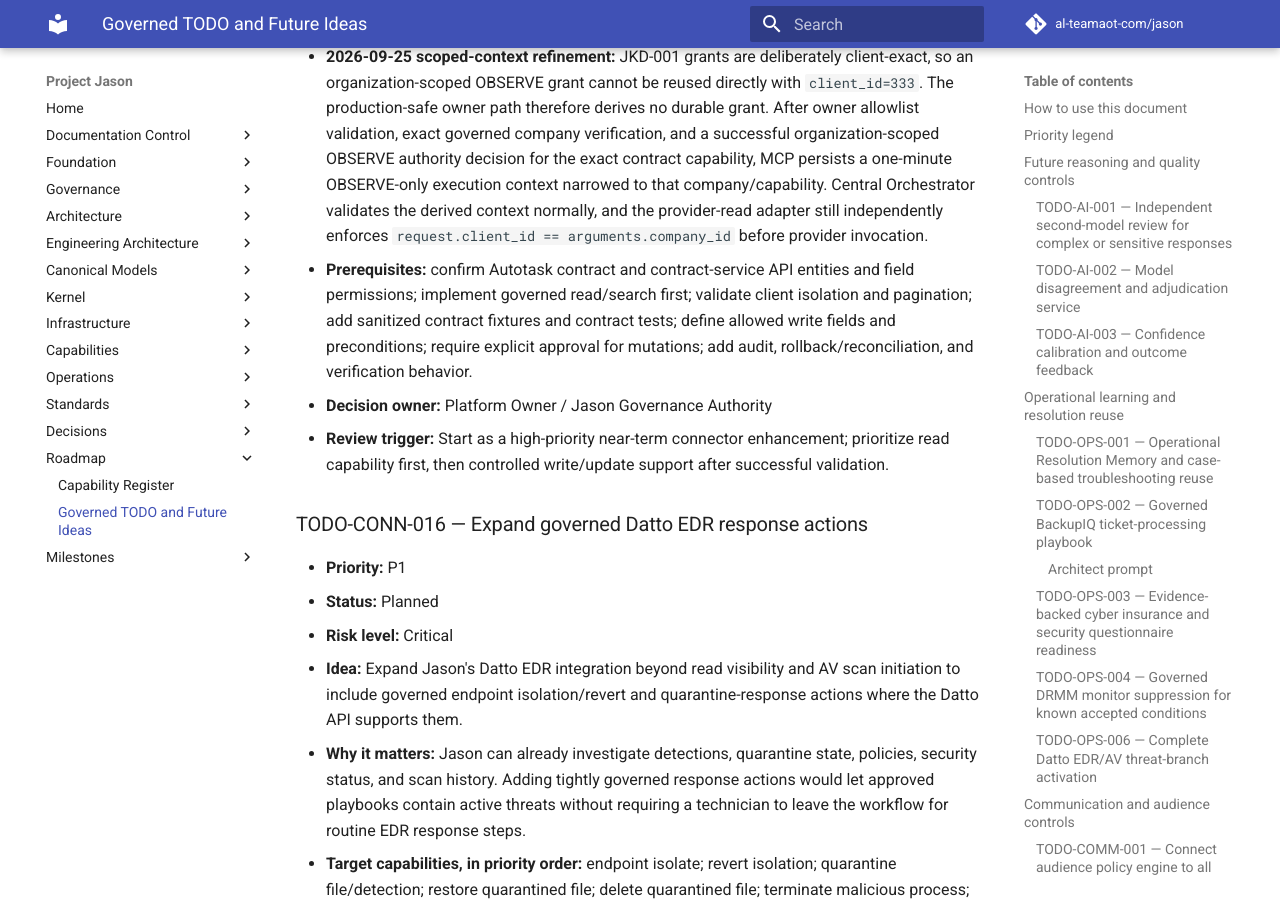
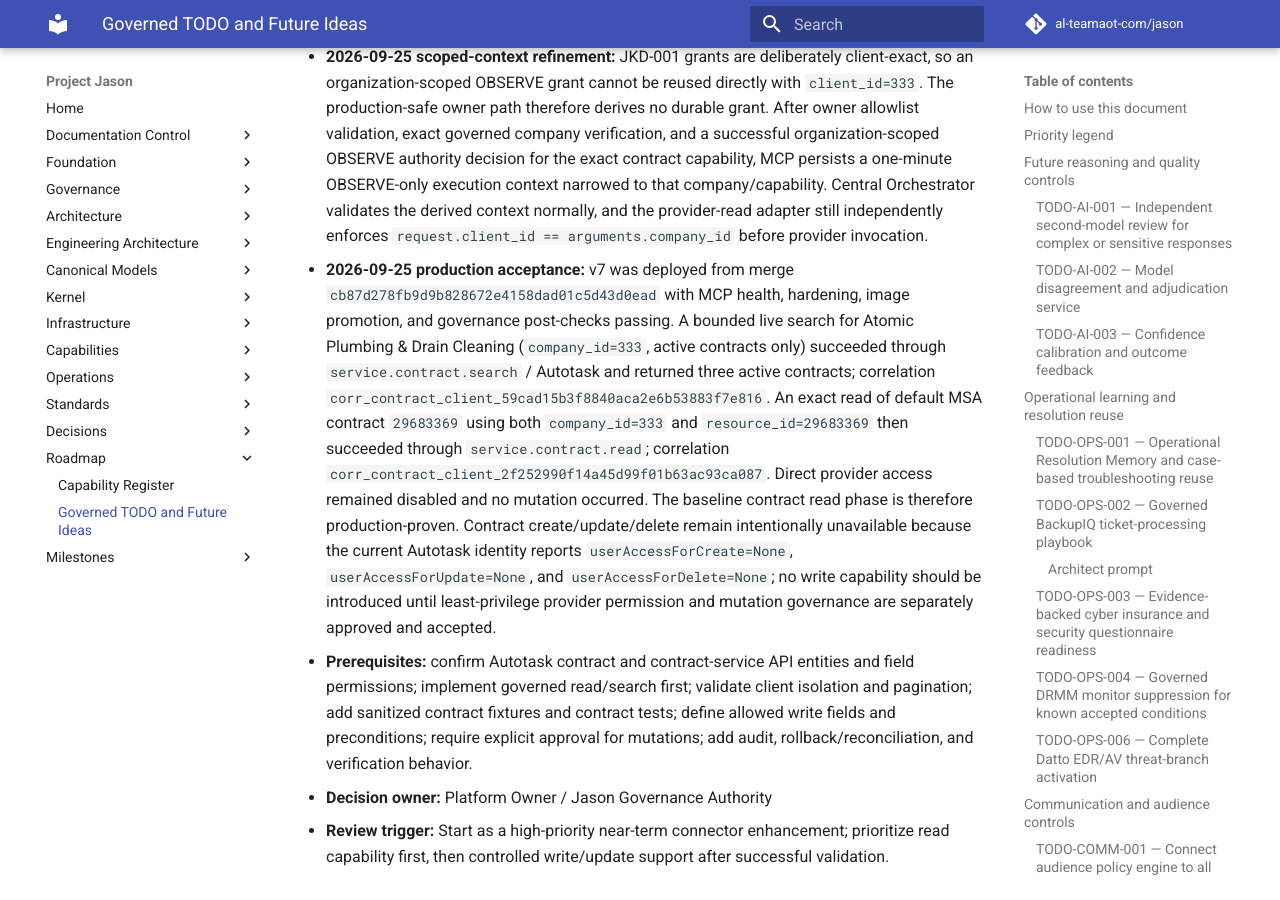
Before and after one commit to al-teamaot-com/jason, an MkDocs documentation site: the page built from docs/roadmaps/Project-Jason-TODO-and-Future-Ideas.md, in a window 1280 px wide and 900 px high, scrolled down 37183 px. Built offline with MkDocs 1.6.1 and Material for MkDocs 9.7.7, drawn with Linux system fonts in a browser that asks for light colours; comment, search, counter and statistics services are not loaded; some of the changed text lies outside the part shown.

Commit message:
Record CONN-015 read production acceptance

```diff
--- a/docs/roadmaps/Project-Jason-TODO-and-Future-Ideas.md
+++ b/docs/roadmaps/Project-Jason-TODO-and-Future-Ideas.md
@@ -961,7 +961,7 @@
 ### TODO-CONN-015 — Governed Autotask contract read/write capability
 
 - **Priority:** P1
-- **Status:** In progress — read-only contract search/read source implemented; v7 production activation and live client acceptance pending
+- **Status:** Read phase production-proven 2026-09-25 — write phase blocked by current Autotask update permission
 - **Risk level:** High
 - **Idea:** Add governed Autotask contract capabilities so Jason can search and read contracts and related contract-service/billing details, then support tightly controlled contract updates where the Autotask API permits them.
 - **Why it matters:** Contract visibility is required for vendor-cost reconciliation, client profitability analysis, billing validation, service reconciliation, and accurate operational decisions that depend on what AOT is actually contracted to provide and bill.
@@ -973,6 +973,8 @@
 - **2026-09-25 owner-context refinement:** Provider-read authority is intentionally OBSERVE-only, so ADMINISTER cannot be used as a provider-read client-selection gate. The owner selector now reuses Jason's existing authenticated `approval_owner_identities()` allowlist. Only an organization-scoped owner may derive temporary contract client context; exact governed company verification and a normal OBSERVE authority decision for that same client/capability are still required. Non-owner organization-scoped identities fail closed before company resolution.
 
 - **2026-09-25 scoped-context refinement:** JKD-001 grants are deliberately client-exact, so an organization-scoped OBSERVE grant cannot be reused directly with `client_id=333`. The production-safe owner path therefore derives no durable grant. After owner allowlist validation, exact governed company verification, and a successful organization-scoped OBSERVE authority decision for the exact contract capability, MCP persists a one-minute OBSERVE-only execution context narrowed to that company/capability. Central Orchestrator validates the derived context normally, and the provider-read adapter still independently enforces `request.client_id == arguments.company_id` before provider invocation.
+
+- **2026-09-25 production acceptance:** v7 was deployed from merge `cb87d278fb9d9b828672e4158dad01c5d43d0ead` with MCP health, hardening, image promotion, and governance post-checks passing. A bounded live search for Atomic Plumbing & Drain Cleaning (`company_id=333`, active contracts only) succeeded through `service.contract.search` / Autotask and returned three active contracts; correlation `corr_contract_client_59cad15b3f8840aca2e6b53883f7e816`. An exact read of default MSA contract `29683369` using both `company_id=333` and `resource_id=29683369` then succeeded through `service.contract.read`; correlation `corr_contract_client_2f252990f14a45d99f01b63ac93ca087`. Direct provider access remained disabled and no mutation occurred. The baseline contract read phase is therefore production-proven. Contract create/update/delete remain intentionally unavailable because the current Autotask identity reports `userAccessForCreate=None`, `userAccessForUpdate=None`, and `userAccessForDelete=None`; no write capability should be introduced until least-privilege provider permission and mutation governance are separately approved and accepted.
 - **Prerequisites:** confirm Autotask contract and contract-service API entities and field permissions; implement governed read/search first; validate client isolation and pagination; add sanitized contract fixtures and contract tests; define allowed write fields and preconditions; require explicit approval for mutations; add audit, rollback/reconciliation, and verification behavior.
 - **Decision owner:** Platform Owner / Jason Governance Authority
 - **Review trigger:** Start as a high-priority near-term connector enhancement; prioritize read capability first, then controlled write/update support after successful validation.
```
